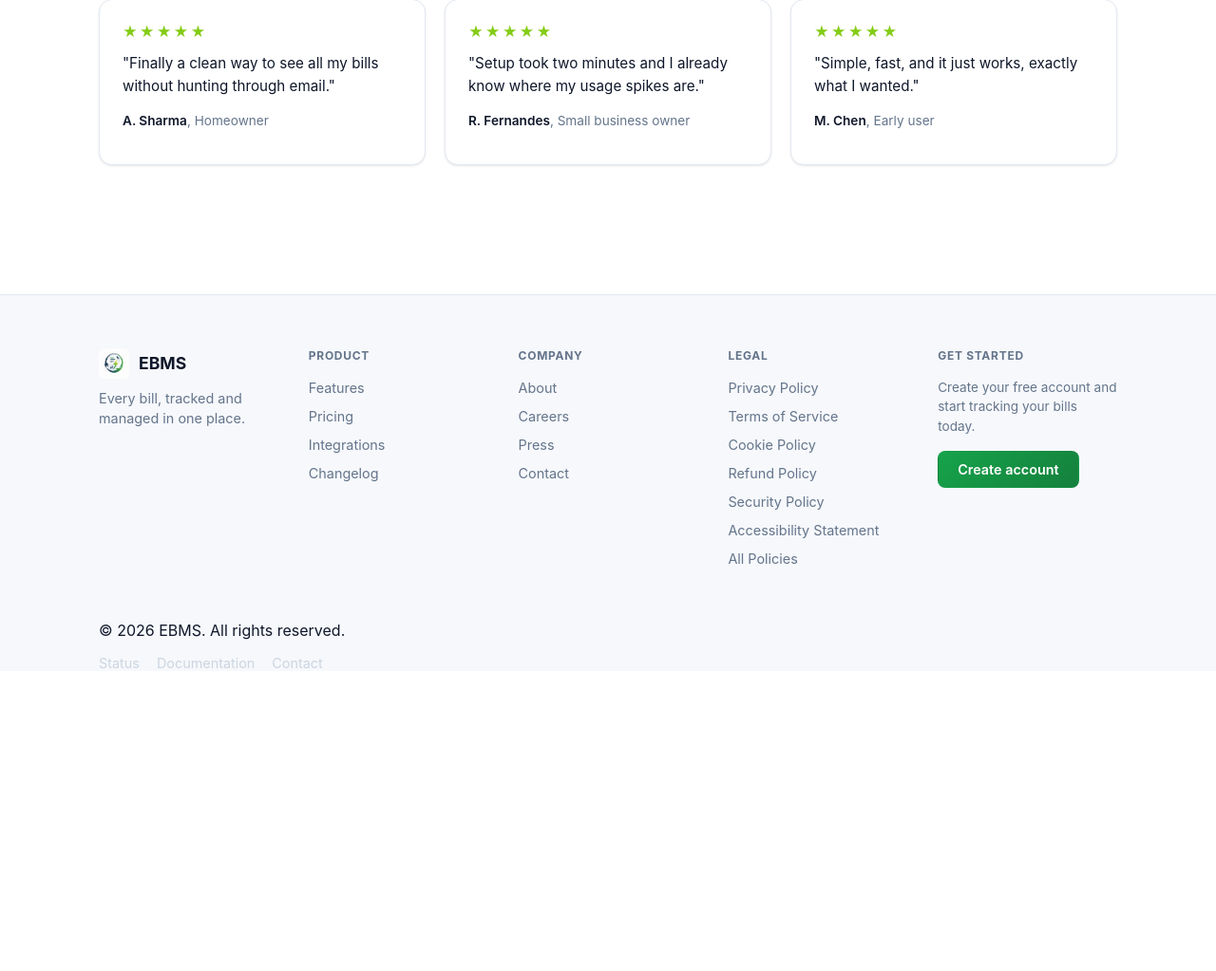
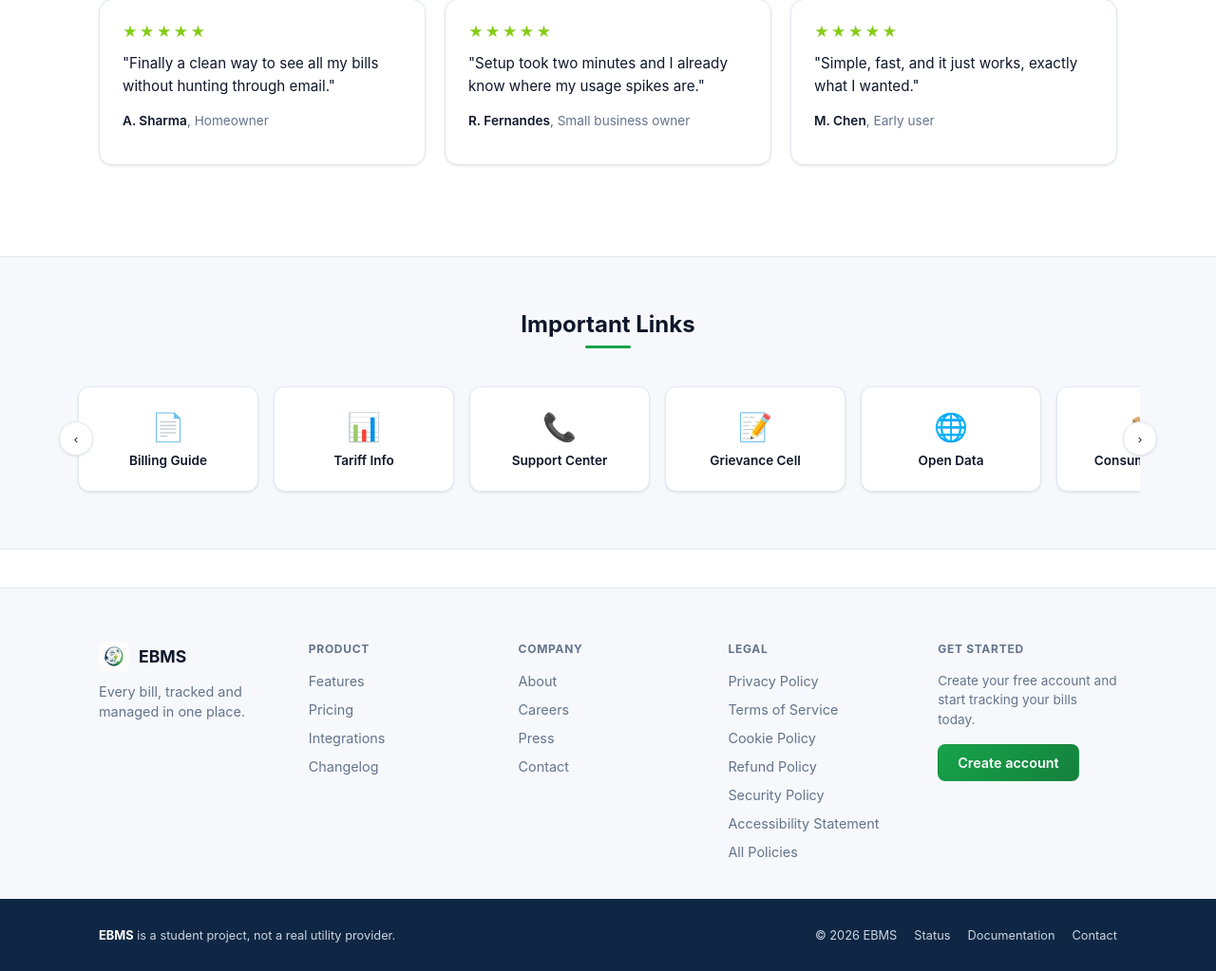
Before and after one commit to SURAj-Verma-ai/ELECTRICITY-BILL-MANAGEMENT-SYSTEM, a Flask app: page /about in a window 1280 px wide. Shown: the part 1320-2343 px from the top of the page at 95% size. Before the commit the page ends 2025 px from the top, so only its background shows below. Run offline with Flask 3, Linux system fonts and the light colour scheme.

Commit message:
feat: update base template and footer partial

```diff
--- a/templates/base.html
+++ b/templates/base.html
@@ -17,6 +17,7 @@
     {% include "partials/footer.html" %}
     <script src="{{ url_for('static', filename='js/nav.js') }}"></script>
     <script src="{{ url_for('static', filename='js/reveal.js') }}"></script>
+    <script src="{{ url_for('static', filename='js/strip.js') }}"></script>
     {% block extra_js %}{% endblock %}
 </body>
 </html>
--- a/templates/partials/footer.html
+++ b/templates/partials/footer.html
@@ -1,3 +1,21 @@
+<section class="important-links">
+    <h2>Important Links</h2>
+    <div class="section-underline"></div>
+
+    <div class="links-strip-wrap">
+        <button id="strip-prev" class="strip-arrow prev" type="button" aria-label="Scroll left">&#8249;</button>
+        <div class="links-strip" id="links-strip">
+            {% for link in important_links %}
+            <a href="javascript:void(0)" class="link-card" title="Coming soon">
+                <span class="link-icon">{{ link.icon }}</span>
+                <span class="link-label">{{ link.label }}</span>
+            </a>
+            {% endfor %}
+        </div>
+        <button id="strip-next" class="strip-arrow next" type="button" aria-label="Scroll right">&#8250;</button>
+    </div>
+</section>
+
 <footer class="site-footer">
     <div class="footer-inner container">
         <div class="footer-brand">
@@ -32,12 +50,15 @@
         </div>
     </div>
 
-    <div class="footer-bottom container">
-        <p>&copy; {{ current_year }} EBMS. All rights reserved.</p>
-        <div class="footer-bottom-links">
-            {% for link in footer_bottom_links %}
-            <a href="javascript:void(0)" class="placeholder-link" title="Coming soon">{{ link }}</a>
-            {% endfor %}
+    <div class="footer-info-band">
+        <div class="footer-info-inner">
+            <p><strong>EBMS</strong> is a student project, not a real utility provider.</p>
+            <div class="footer-bottom-links">
+                <span>&copy; {{ current_year }} EBMS</span>
+                {% for link in footer_bottom_links %}
+                <a href="javascript:void(0)" title="Coming soon">{{ link }}</a>
+                {% endfor %}
+            </div>
         </div>
     </div>
 </footer>
```
